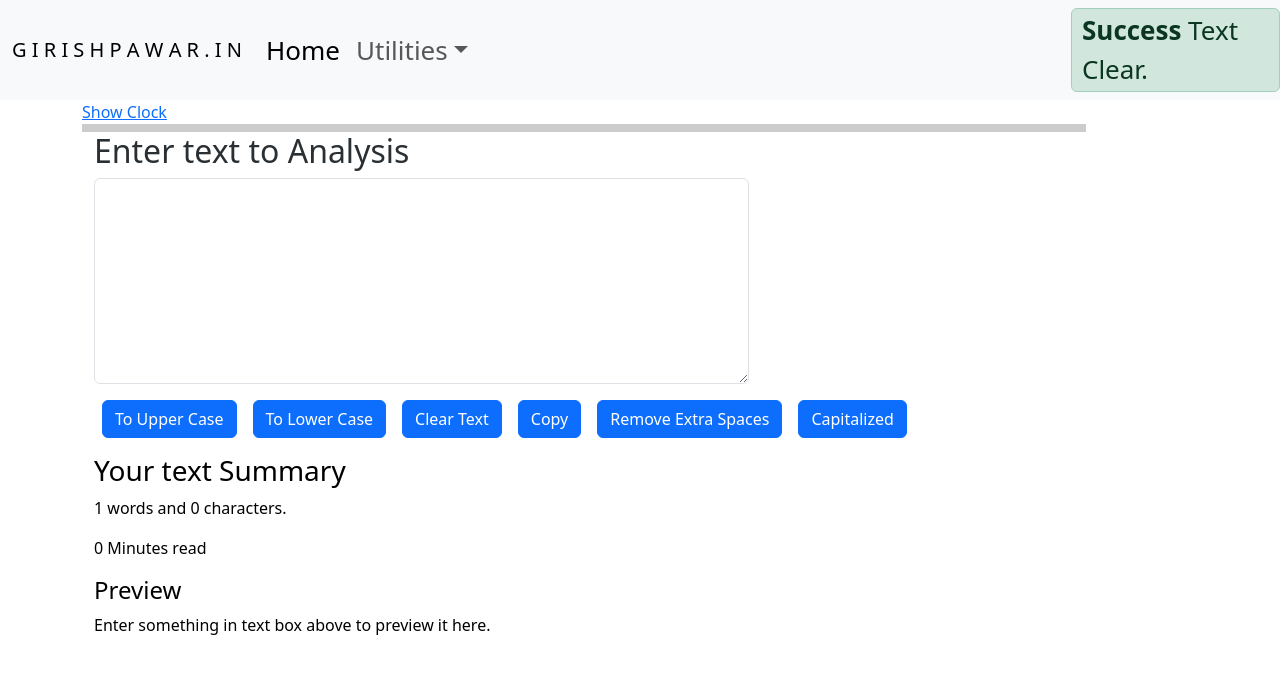
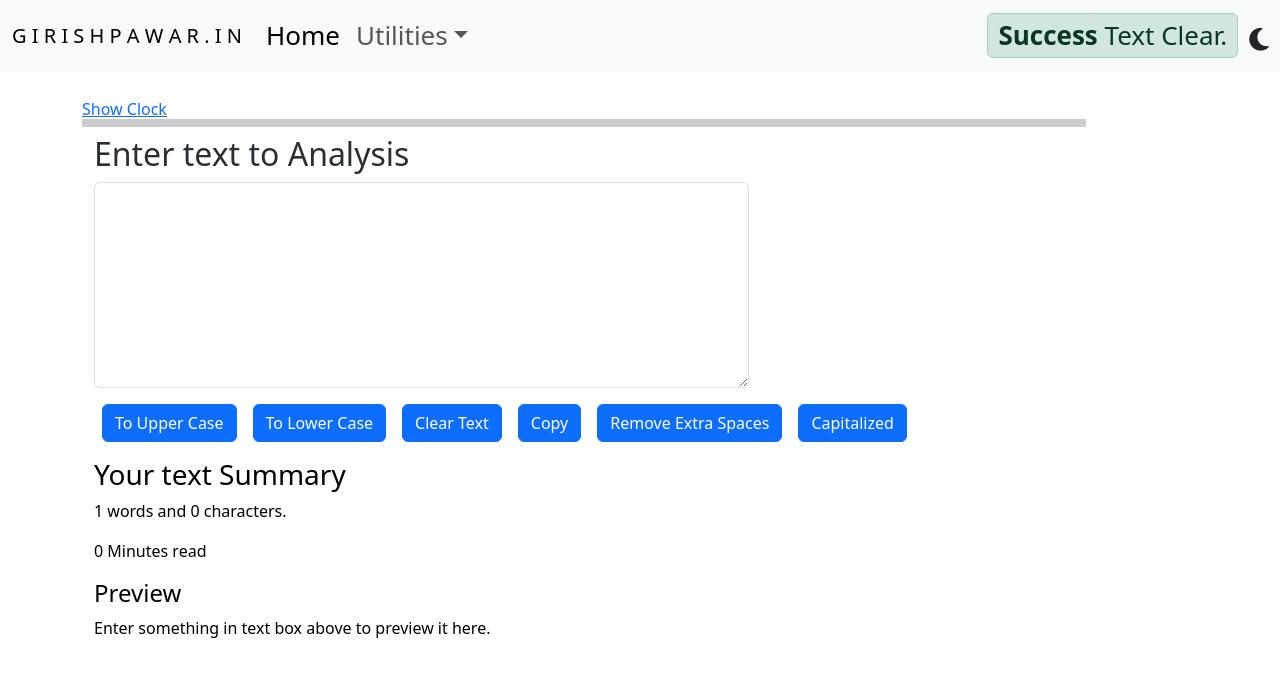
Before and after one commit to giiriishpawar/giiriishpawar, a React (Create React App) app: page / in a window 1280 px wide. Both pictures are taken after a click on the button "Clear Text". Shown: the top 676 px of the page. Built offline with nearby package versions, Linux system fonts and the light colour scheme; the HTML template or start-up script is replaced by a standard one.

Commit message:
Improvements in nav bar and dard mode.

```diff
--- a/package.json
+++ b/package.json
@@ -13,6 +13,7 @@
     "jquery": "^3.7.1",
     "popper.js": "^1.16.1",
     "react": "^18.2.0",
+    "react-bootstrap": "^2.9.0",
     "react-dom": "^18.2.0",
     "react-scripts": "5.0.1",
     "web-vitals": "^2.1.4"
--- a/src/App.css
+++ b/src/App.css
@@ -6,3 +6,6 @@
   color: white;
   margin-top: 100px;
 }
+.wsnw {
+  white-space: nowrap !important;
+}
--- a/src/App.js
+++ b/src/App.js
@@ -27,7 +27,7 @@ const App = ()=> {
     });
     setTimeout(()=>{
       setAlert(null);
-    }, 5000);
+    }, 3000);
   }
 
   const toggleMode = ()=> {
--- a/src/components/layout/navigation/Navbar/Navbar.css
+++ b/src/components/layout/navigation/Navbar/Navbar.css
@@ -2,14 +2,20 @@ div.icon-night-mode {
     display: inline-flex !important;
     border: none !important;
 }
+div.icon-night-mode-lg {
+    display: none !important;
+}
 div.form-check.form-switch.text-light, div.form-check.form-switch.text-dark {
-    padding: 0.7rem 0.7rem 0px 0px !important;
+    padding: 0.7rem 0.7rem 0rem 0.7rem !important;
 }
 
 @media (min-width: 576px) {
     .mq-flex-jc-sb {
         display: flex;
         justify-content: space-between;
+    }
+    div.icon-night-mode-lg {
+        display: none !important;
     }
  }
 
@@ -19,12 +25,18 @@ div.form-check.form-switch.text-light, div.form-check.form-switch.text-dark {
         display: flex;
         justify-content: space-between;
     }
+    div.icon-night-mode-lg {
+        display: none !important;
+    }
  }
 
 /* Large devices (desktops, 992px and up) */
 @media (min-width: 992px) {
     div.icon-night-mode {
         display: none !important;
+    }
+    div.icon-night-mode-lg {
+        display: inline-flex !important;
     }
  }
 
@@ -33,6 +45,9 @@ div.form-check.form-switch.text-light, div.form-check.form-switch.text-dark {
     div.icon-night-mode {
         display: none !important;
     }
+    div.icon-night-mode-lg {
+        display: inline-flex !important;
+    }
  }
 
 /* XX-Large devices (larger desktops, 1400px and up) */
@@ -40,4 +55,7 @@ div.form-check.form-switch.text-light, div.form-check.form-switch.text-dark {
     div.icon-night-mode {
         display: none !important;
     }
+    div.icon-night-mode-lg {
+        display: inline-flex !important;
+    }
  }
--- a/src/components/layout/navigation/Navbar/Navbar.js
+++ b/src/components/layout/navigation/Navbar/Navbar.js
@@ -33,7 +33,10 @@ export default function Navbar(props) {
             </ul>
             </div>
         </div>
-        <div><Alert alert={props.alert}></Alert></div>
+        <Alert alert={props.alert}></Alert>
+        <div className={`form-check form-switch text-${props.mode==='dark'?'light':'dark'} icon-night-mode-lg`}>
+            <span className="fa-solid fa-moon" onClick={props.toggleMode}></span>
+        </div>
     </nav>
   )
 }
--- a/src/views/Alerts/Alert.js
+++ b/src/views/Alerts/Alert.js
@@ -4,7 +4,7 @@ import './Alert.css';
 export default function Alert(props) {
   return (
     props.alert &&
-        <div className={`alert alert-${props.alert.type.toLowerCase()} sm-alert`} role="alert">
+        <div className={`alert alert-${props.alert.type.toLowerCase()} sm-alert wsnw`} role="alert">
             <strong>{props.alert.type}</strong> {props.alert.msg}
         </div>
   )
--- a/src/views/ProgressBar/ProgressBar.js
+++ b/src/views/ProgressBar/ProgressBar.js
@@ -25,13 +25,11 @@ export default function ProgressBar(props) {
     }
 
   return (
-    <>
-
+    <h6>
         <div id="txt" style={{color: props.mode==='light'?'#292F33':'white'}}><a href="#" onClick={startClock}>Show Clock</a> </div>
         <div className="progress-container">
             <div className="progress-bar" id="myBar"></div>
         </div>
-
-    </>
+    </h6>
   );
 }
```
Also changed, not shown: 1 other file (tests, documents, lock files or other folders).
